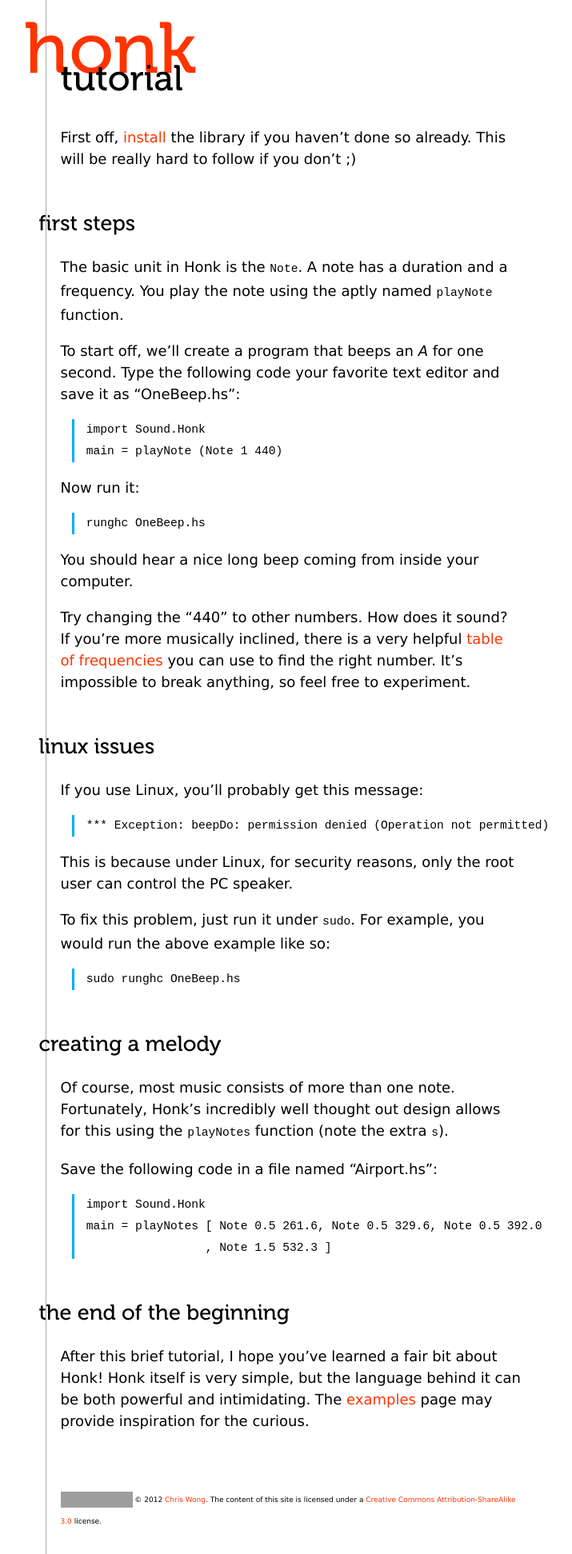
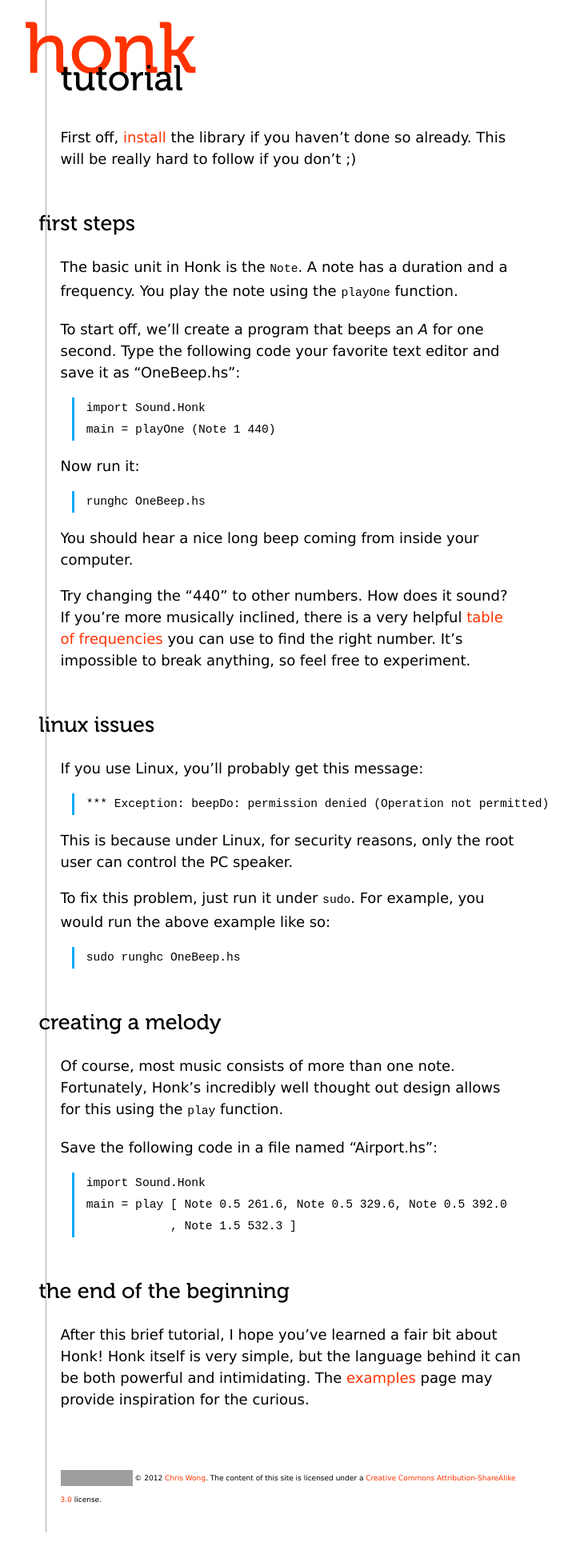
Before and after one commit to lambda-fairy/honk, a Jekyll site: the page built from learn/index.markdown, in a window 1280 px wide. Shown: the whole page at 80% size, without its empty margins (277-992 px from the left). Built offline with Jekyll 4.4.1, drawn with Linux system fonts in a browser that asks for light colours; after the commit the page ends 1916 px from its top, so only the background shows below that; grey boxes are pictures that could not be loaded.

```diff
--- a/learn/index.markdown
+++ b/learn/index.markdown
@@ -11,13 +11,13 @@ First steps
 -----------
 
 The basic unit in Honk is the `Note`. A note has a duration and a frequency. You
-play the note using the aptly named `playNote` function.
+play the note using the `playOne` function.
 
 To start off, we'll create a program that beeps an *A* for one second. Type the
 following code your favorite text editor and save it as "OneBeep.hs":
 
     import Sound.Honk
-    main = playNote (Note 1 440)
+    main = playOne (Note 1 440)
 
 Now run it:
 
@@ -51,14 +51,14 @@ Creating a melody
 -----------------
 
 Of course, most music consists of more than one note. Fortunately, Honk's
-incredibly well thought out design allows for this using the `playNotes`
-function (note the extra `s`).
+incredibly well thought out design allows for this using the `play`
+function.
 
 Save the following code in a file named "Airport.hs":
 
     import Sound.Honk
-    main = playNotes [ Note 0.5 261.6, Note 0.5 329.6, Note 0.5 392.0
-                     , Note 1.5 532.3 ]
+    main = play [ Note 0.5 261.6, Note 0.5 329.6, Note 0.5 392.0
+                , Note 1.5 532.3 ]
 
 
 The end of the beginning
```
Also changed, not shown: examples/index.markdown (+5 -5 lines).
